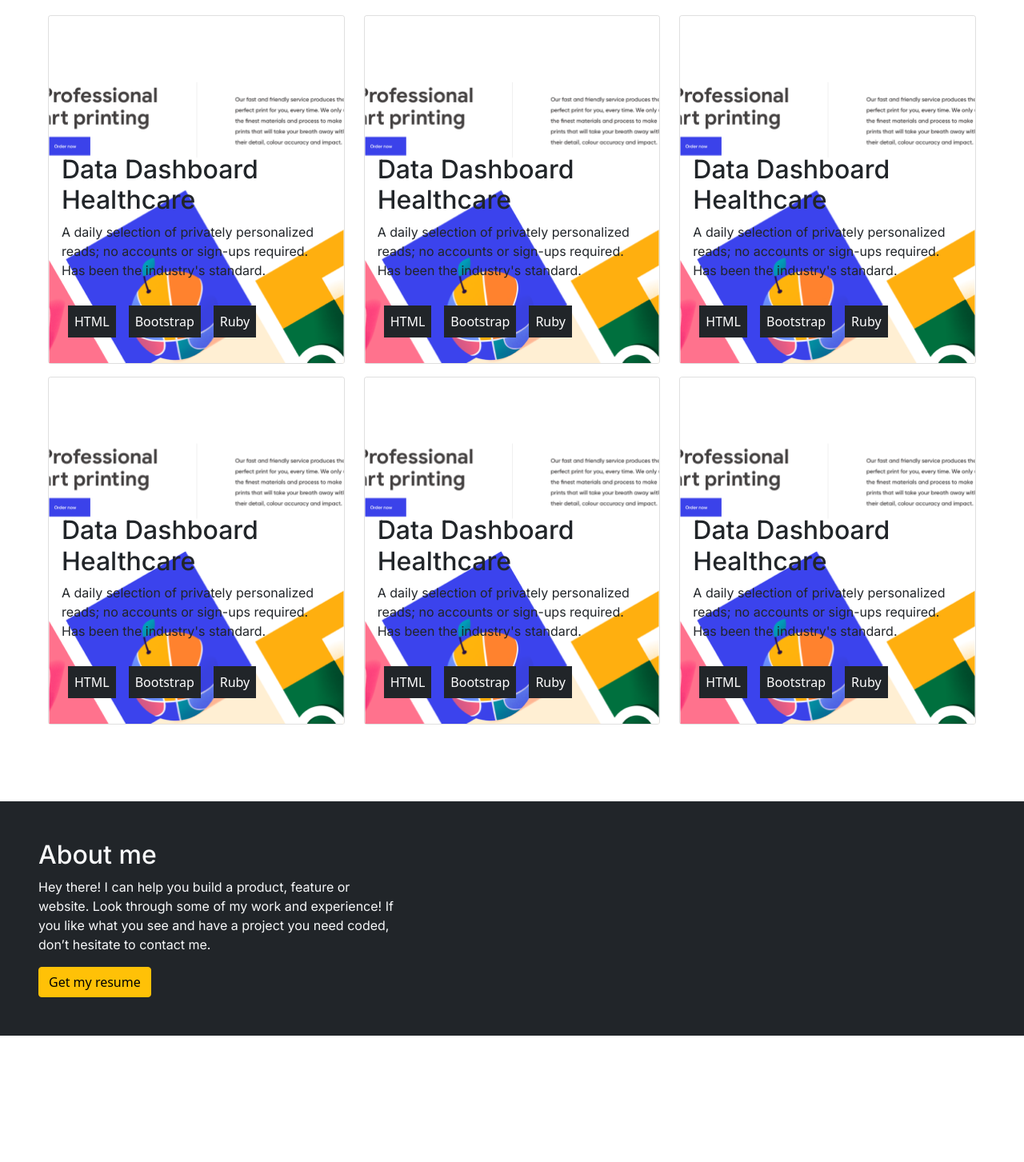
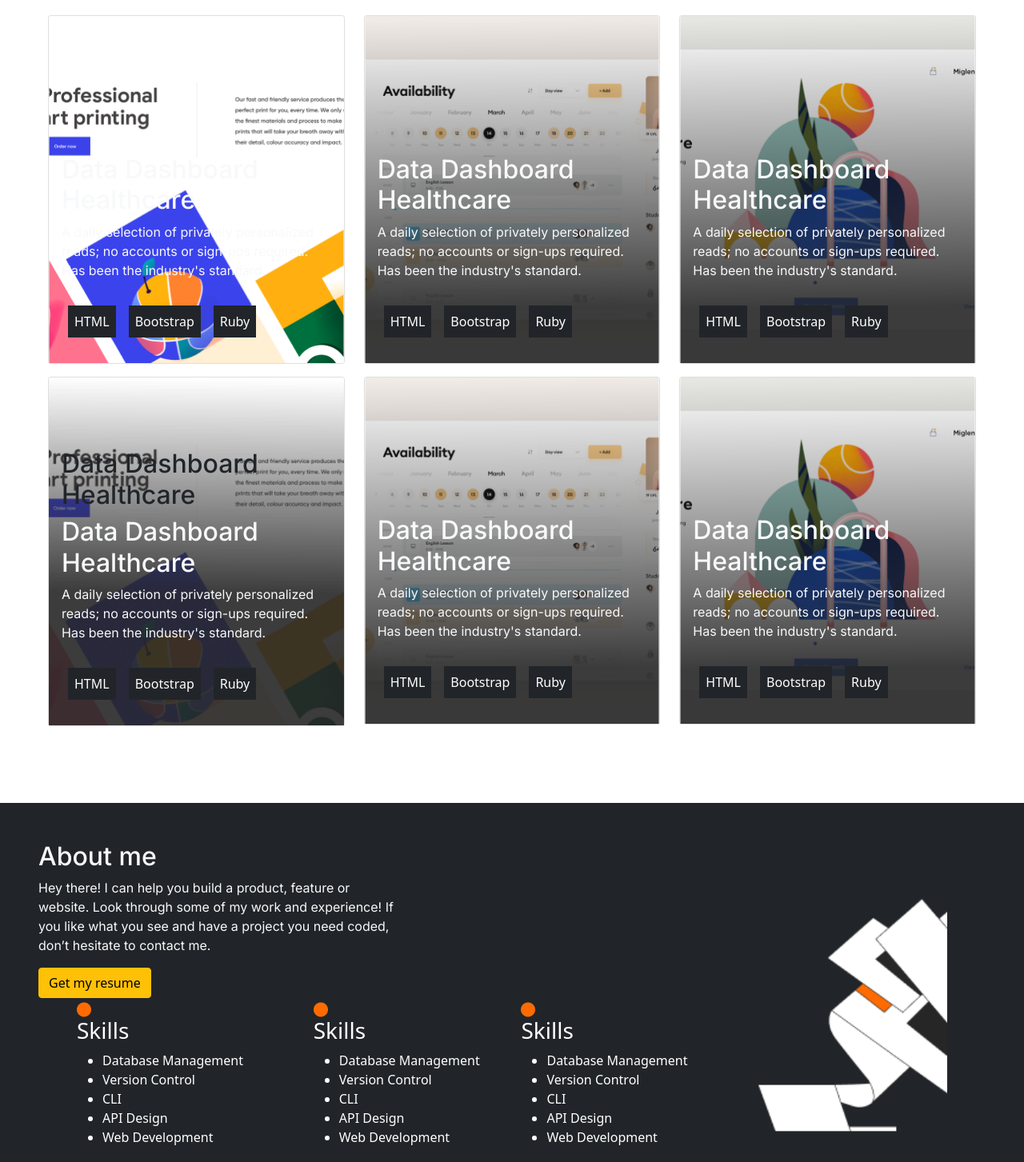
Before and after one commit to tumainimaganiko/Portfolio-bootstrap, a plain HTML site: page index.html in a window 1280 px wide. Shown: the part 1354-2807 px from the top of the page at 80% size. Before the commit the page ends 2649 px from the top, so only its background shows below. Drawn offline with nearby package versions, Linux system fonts and the light colour scheme.

Commit message:
Add about me

```diff
--- a/index.html
+++ b/index.html
@@ -95,7 +95,7 @@
 
             <img class="float-start mx-5" src="images/cards-img.png" style="width:50%;height: auto;" alt="">
         </div>
-
+<!-- ---------------------------------grid area-------------- -->
 
     <div class="row mx-5 g-2">
         <div class="col-sm">
@@ -105,8 +105,32 @@
               <img class="card-img-top" src="images/1st.png" alt="Card image" style="width:100%">
               <div class="card-img-overlay d-flex flex-column justify-content-end">
 
-                <h2>Data Dashboard Healthcare</h2>
-                <p class="card-text">A daily selection of privately personalized reads; no accounts or sign-ups required. Has been the industry's standard.</p>
+                <h2 class="text-light">Data Dashboard Healthcare</h2>
+                <p class="card-text text-light">A daily selection of privately personalized reads; no accounts or sign-ups required. Has been the industry's standard.</p>
+                <div class="navbar navbar-expand-sm">
+                  <ul class="navbar-nav me-5">
+                    <li class="nav-item bg-dark m-2"><a href="#" class="nav-link text-white">HTML</a></li>
+                    <li class="nav-item bg-dark m-2"><a href="#" class="nav-link text-white">Bootstrap</a></li>
+                    <li class="nav-item bg-dark m-2"><a href="#" class="nav-link text-white">Ruby</a></li>
+                </ul>
+
+
+                </div>
+              </div>
+            </div>
+        </div>
+
+        </div>
+
+        <div class="col-sm">
+
+          <div class="container mt-3 col">
+            <div class="card img-fluid" style="width:100%">
+              <img class="card-img-top" src="images/availabilty.png" alt="Card image" style="width:100%">
+              <div class="card-img-overlay d-flex flex-column justify-content-end">
+
+                <h2 class="text-light">Data Dashboard Healthcare</h2>
+                <p class="card-text text-light">A daily selection of privately personalized reads; no accounts or sign-ups required. Has been the industry's standard.</p>
                 <div class="navbar navbar-expand-sm">
                   <ul class="navbar-nav me-5">
                     <li class="nav-item bg-dark m-2"><a href="#" class="nav-link text-white">HTML</a></li>
@@ -124,33 +148,11 @@
 
           <div class="container mt-3 col">
             <div class="card img-fluid" style="width:100%">
-              <img class="card-img-top" src="images/1st.png" alt="Card image" style="width:100%">
+              <img class="card-img-top" src="images/webportfolio.png" alt="Card image" style="width:100%">
               <div class="card-img-overlay d-flex flex-column justify-content-end">
 
-                <h2>Data Dashboard Healthcare</h2>
-                <p class="card-text">A daily selection of privately personalized reads; no accounts or sign-ups required. Has been the industry's standard.</p>
-                <div class="navbar navbar-expand-sm">
-                  <ul class="navbar-nav me-5">
-                    <li class="nav-item bg-dark m-2"><a href="#" class="nav-link text-white">HTML</a></li>
-                    <li class="nav-item bg-dark m-2"><a href="#" class="nav-link text-white">Bootstrap</a></li>
-                    <li class="nav-item bg-dark m-2"><a href="#" class="nav-link text-white">Ruby</a></li>
-                </ul>
-                </div>
-              </div>
-            </div>
-        </div>
-
-        </div>
-
-        <div class="col-sm">
-
-          <div class="container mt-3 col">
-            <div class="card img-fluid" style="width:100%">
-              <img class="card-img-top" src="images/1st.png" alt="Card image" style="width:100%">
-              <div class="card-img-overlay d-flex flex-column justify-content-end">
-
-                <h2>Data Dashboard Healthcare</h2>
-                <p class="card-text">A daily selection of privately personalized reads; no accounts or sign-ups required. Has been the industry's standard.</p>
+                <h2 class="text-light">Data Dashboard Healthcare</h2>
+                <p class="card-text text-light">A daily selection of privately personalized reads; no accounts or sign-ups required. Has been the industry's standard.</p>
                 <div class="navbar navbar-expand-sm">
                   <ul class="navbar-nav me-5">
                     <li class="nav-item bg-dark m-2"><a href="#" class="nav-link text-white">HTML</a></li>
@@ -170,11 +172,12 @@
 
         <div class="container mt-3 col">
           <div class="card img-fluid" style="width:100%">
-            <img class="card-img-top" src="images/1st.png" alt="Card image" style="width:100%">
+            <img class="card-img-top" src="images/bg-img.png" alt="Card image" style="width:100%">
             <div class="card-img-overlay d-flex flex-column justify-content-end">
 
-              <h2>Data Dashboard Healthcare</h2>
-              <p class="card-text">A daily selection of privately personalized reads; no accounts or sign-ups required. Has been the industry's standard.</p>
+              <h2 >Data Dashboard Healthcare</h2>
+              <h2 class="text-light" >Data Dashboard Healthcare</h2>
+              <p class="card-text text-light">A daily selection of privately personalized reads; no accounts or sign-ups required. Has been the industry's standard.</p>
               <div class="navbar navbar-expand-sm">
                 <ul class="navbar-nav me-5">
                   <li class="nav-item bg-dark m-2"><a href="#" class="nav-link text-white">HTML</a></li>
@@ -192,11 +195,11 @@
 
         <div class="container mt-3 col">
           <div class="card img-fluid" style="width:100%">
-            <img class="card-img-top" src="images/1st.png" alt="Card image" style="width:100%">
+            <img class="card-img-top" src="images/availabilty.png" alt="Card image" style="width:100%">
             <div class="card-img-overlay d-flex flex-column justify-content-end">
 
-              <h2>Data Dashboard Healthcare</h2>
-              <p class="card-text">A daily selection of privately personalized reads; no accounts or sign-ups required. Has been the industry's standard.</p>
+              <h2 class="text-light">Data Dashboard Healthcare</h2>
+              <p class="card-text text-light">A daily selection of privately personalized reads; no accounts or sign-ups required. Has been the industry's standard.</p>
               <div class="navbar navbar-expand-sm">
                 <ul class="navbar-nav me-5">
                   <li class="nav-item bg-dark m-2"><a href="#" class="nav-link text-white">HTML</a></li>
@@ -214,11 +217,11 @@
 
         <div class="container mt-3 col">
           <div class="card img-fluid" style="width:100%">
-            <img class="card-img-top" src="images/1st.png" alt="Card image" style="width:100%">
+            <img class="card-img-top" src="images/webportfolio.png" alt="Card image" style="width:100%">
             <div class="card-img-overlay d-flex flex-column justify-content-end">
 
-              <h2>Data Dashboard Healthcare</h2>
-              <p class="card-text">A daily selection of privately personalized reads; no accounts or sign-ups required. Has been the industry's standard.</p>
+              <h2 class="text-light">Data Dashboard Healthcare</h2>
+              <p class="card-text text-light">A daily selection of privately personalized reads; no accounts or sign-ups required. Has been the industry's standard.</p>
               <div class="navbar navbar-expand-sm">
                 <ul class="navbar-nav me-5">
                   <li class="nav-item bg-dark m-2"><a href="#" class="nav-link text-white">HTML</a></li>
@@ -236,6 +239,7 @@
 
 
 <section id="about" class="p-5 bg-dark" >
+    <img class="float-end mx-5" src="images/about-me.png" style="width:20%;" alt="">
 
     <h2 class="text-light" > About me</h2>
     <p class="text-light">
@@ -243,6 +247,60 @@
     </p>
 
     <button type="button" class="btn btn-warning">Get my resume</button>
+
+
+
+
+
+
+    <div class="row">
+
+        <div class="col-sm px-5">
+         <div class="">
+                <div class="">
+                    <img src="images/skill.png" alt="skill-icon">
+                    <h3 class="text-white">Skills</h3>
+                </div>
+                <ul class="text-white">
+                    <li>Database Management</li>
+                    <li>Version Control</li>
+                    <li>CLI</li>
+                    <li>API Design</li>
+                    <li>Web Development</li>
+                </ul>
+            </div>
+
+        </div>
+        <div class="col-sm"> <div class="">
+                <div class="">
+                    <img src="images/skill.png" alt="skill-icon">
+                    <h3 class="text-white">Skills</h3>
+                </div>
+                <ul class="text-white">
+                    <li>Database Management</li>
+                    <li>Version Control</li>
+                    <li>CLI</li>
+                    <li>API Design</li>
+                    <li>Web Development</li>
+                </ul>
+            </div>
+        </div>
+        <div class="col-sm">
+         <div class="">
+                <div class="stack-title">
+                    <img src="images/skill.png" alt="skill-icon">
+                    <h3 class="text-white">Skills</h3>
+                </div>
+                <ul class="text-white">
+                    <li>Database Management</li>
+                    <li>Version Control</li>
+                    <li>CLI</li>
+                    <li>API Design</li>
+                    <li>Web Development</li>
+                </ul>
+            </div></div>
+      </div>
+
 
 </section>
 
```
